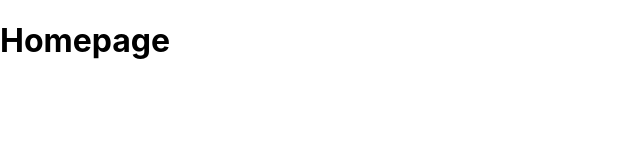
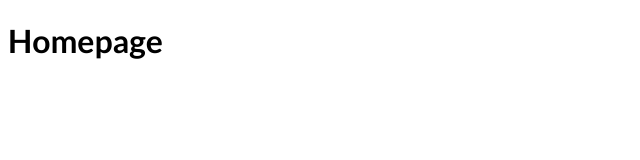
Before and after one commit to waterbinnn/nextjs-prac, a Next.js app: page / in a window 1280 px wide. Shown: the top 160 px of the page, without its empty margins (0-640 px from the left). Built offline with nearby package versions, Linux system fonts and the light colour scheme.

Commit message:
💄 global style 수정

```diff
--- a/styles/globals.css
+++ b/styles/globals.css
@@ -1,16 +1,18 @@
-html,
-body {
-  padding: 0;
-  margin: 0;
-  font-family: -apple-system, BlinkMacSystemFont, Segoe UI, Roboto, Oxygen,
-    Ubuntu, Cantarell, Fira Sans, Droid Sans, Helvetica Neue, sans-serif;
-}
-
-a {
-  color: inherit;
-  text-decoration: none;
-}
+@import url('https://fonts.googleapis.com/css2?family=Lato:wght@700&family=Open+Sans:wght@400;700&display=swap');
 
 * {
   box-sizing: border-box;
 }
+
+body {
+  font-family: 'Open Sans', 'Lato', sans-serif;
+}
+
+h1,
+h2,
+h3,
+h4,
+h5,
+h6 {
+  font-family: 'Lato', sans-serif;
+}
```
